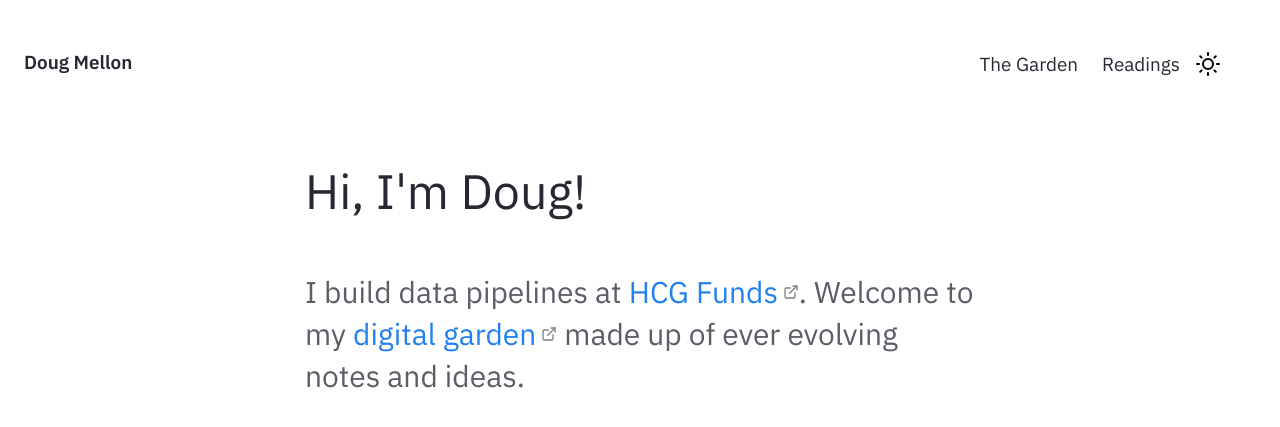
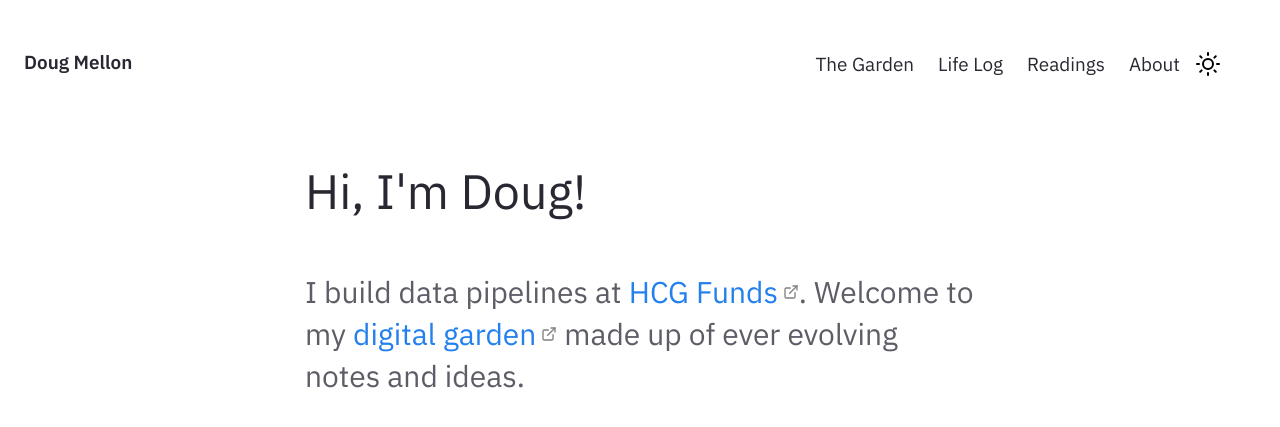
Before and after one commit to dougmellon/dougmellon.github.io, a Jekyll site: the page built from pages/index.md, in a window 1280 px wide. Shown: the top 427 px of the page. Built offline with Jekyll 4.4.1, drawn with Linux system fonts in a browser that asks for light colours; a file with an impossible date is left out.

Commit message:
Added nav links

```diff
--- a/_includes/Nav.html
+++ b/_includes/Nav.html
@@ -56,8 +56,14 @@
         <a href="{{'/notes' | relative_url}}" class="navbar-item">
           The Garden
         </a>
+        <a href="../post/log" class="navbar-item">
+          Life Log
+        </a>
         <a href="../post/readings" class="navbar-item">
           Readings
+        </a>
+        <a href="../post/about" class="navbar-item">
+          About
         </a>
       </div>
       <div class="navbar-end is-hidden-mobile" onclick="modeSwitcher()" >
```
